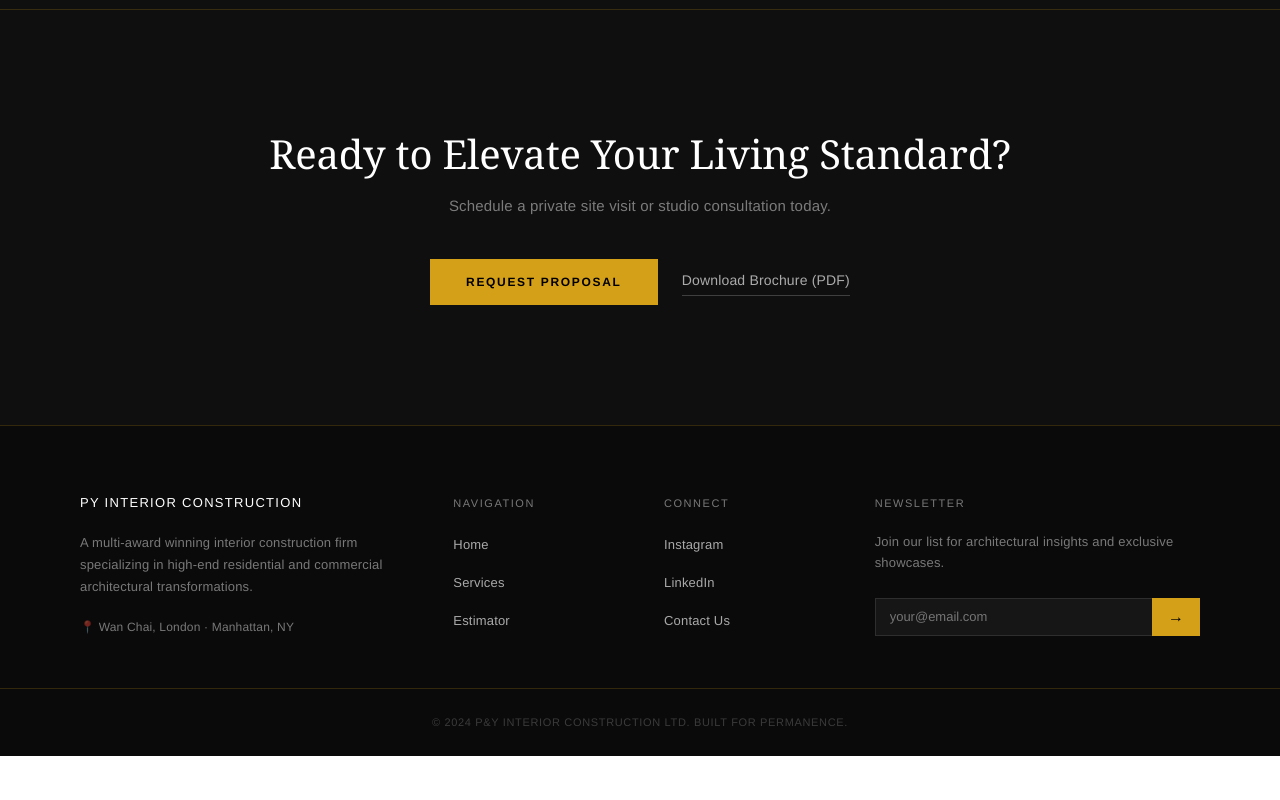
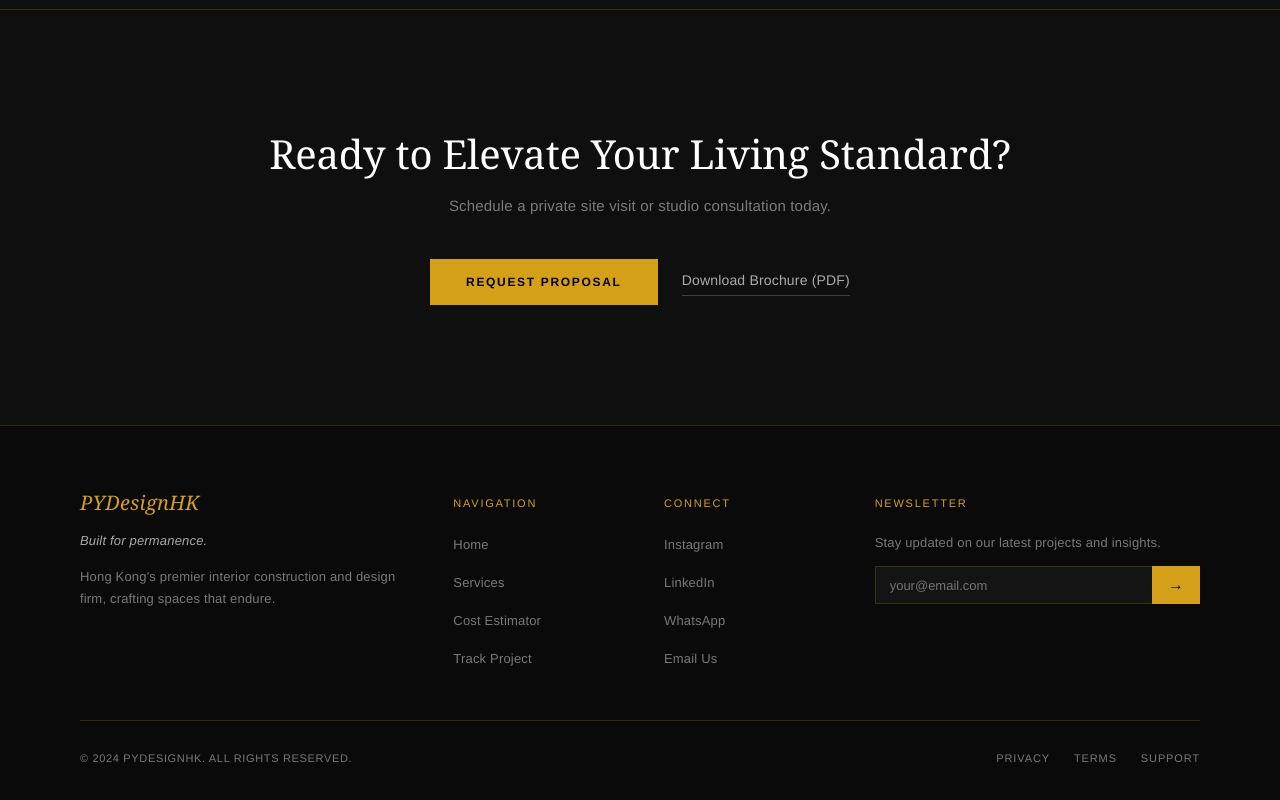
Before and after one commit to Wh1teBryuM/pydesignhk-v2, a React (Vite) app: page / in a window 1280 px wide. Shown: the part 3010-3810 px from the top of the page. Before the commit the page ends 3766 px from the top, so only its background shows below. Built offline with nearby package versions, Linux system fonts and the light colour scheme.

Commit message:
Footer as component

```diff
--- /dev/null
+++ b/src/components/Footer.jsx
@@ -0,0 +1,147 @@
+const GOLD = "#D4A017"
+const BORDER = "rgba(212,160,23,0.2)"
+const TEXT_MUTED = "rgba(255,255,255,0.45)"
+
+export default function Footer() {
+  return (
+    <footer style={styles.footer}>
+      <div style={styles.footerGrid}>
+        <div style={styles.footerCol}>
+          <p style={styles.footerBrand}>PYDesignHK</p>
+          <p style={styles.footerTagline}>Built for permanence.</p>
+          <p style={styles.footerDesc}>
+            Hong Kong's premier interior construction and design firm, crafting spaces that endure.
+          </p>
+        </div>
+        <div style={styles.footerCol}>
+          <p style={styles.footerColTitle}>NAVIGATION</p>
+          {["Home", "Services", "Cost Estimator", "Track Project"].map(link => (
+            <a key={link} href="#" style={styles.footerLink}>{link}</a>
+          ))}
+        </div>
+        <div style={styles.footerCol}>
+          <p style={styles.footerColTitle}>CONNECT</p>
+          {["Instagram", "LinkedIn", "WhatsApp", "Email Us"].map(link => (
+            <a key={link} href="#" style={styles.footerLink}>{link}</a>
+          ))}
+        </div>
+        <div style={styles.footerCol}>
+          <p style={styles.footerColTitle}>NEWSLETTER</p>
+          <p style={styles.footerDesc}>Stay updated on our latest projects and insights.</p>
+          <div style={styles.newsletterRow}>
+            <input
+              type="email"
+              placeholder="your@email.com"
+              style={styles.newsletterInput}
+            />
+            <button style={styles.newsletterBtn}>→</button>
+          </div>
+        </div>
+      </div>
+      <div style={styles.footerBottom}>
+        <p style={styles.footerCopy}>© 2024 PYDESIGNHK. ALL RIGHTS RESERVED.</p>
+        <div style={styles.footerBottomLinks}>
+          <a href="#" style={styles.footerSmallLink}>PRIVACY</a>
+          <a href="#" style={styles.footerSmallLink}>TERMS</a>
+          <a href="#" style={styles.footerSmallLink}>SUPPORT</a>
+        </div>
+      </div>
+    </footer>
+  )
+}
+
+const styles = {
+  footer: {
+    background: "#0a0a0a",
+    borderTop: `1px solid ${BORDER}`,
+    padding: "64px 80px 32px",
+  },
+  footerGrid: {
+    display: "grid",
+    gridTemplateColumns: "2fr 1fr 1fr 2fr",
+    gap: "48px",
+    marginBottom: "48px",
+  },
+  footerCol: {
+    display: "flex",
+    flexDirection: "column",
+    gap: "12px",
+  },
+  footerBrand: {
+    fontFamily: "Georgia, serif",
+    fontStyle: "italic",
+    fontSize: "20px",
+    color: GOLD,
+    margin: 0,
+  },
+  footerTagline: {
+    fontSize: "13px",
+    color: "rgba(255,255,255,0.65)",
+    margin: 0,
+    fontStyle: "italic",
+  },
+  footerDesc: {
+    fontSize: "13px",
+    color: TEXT_MUTED,
+    lineHeight: 1.7,
+    margin: 0,
+  },
+  footerColTitle: {
+    fontSize: "11px",
+    letterSpacing: "0.16em",
+    color: GOLD,
+    margin: "0 0 4px",
+  },
+  footerLink: {
+    fontSize: "13px",
+    color: TEXT_MUTED,
+    textDecoration: "none",
+  },
+  newsletterRow: {
+    display: "flex",
+    gap: "0",
+  },
+  newsletterInput: {
+    flex: 1,
+    background: "rgba(255,255,255,0.04)",
+    border: `1px solid ${BORDER}`,
+    borderRight: "none",
+    padding: "10px 14px",
+    color: "#fff",
+    fontSize: "13px",
+    outline: "none",
+    fontFamily: "inherit",
+  },
+  newsletterBtn: {
+    background: GOLD,
+    border: "none",
+    color: "#000",
+    padding: "10px 16px",
+    cursor: "pointer",
+    fontSize: "16px",
+    fontWeight: "bold",
+  },
+  footerBottom: {
+    borderTop: `1px solid ${BORDER}`,
+    paddingTop: "24px",
+    display: "flex",
+    justifyContent: "space-between",
+    alignItems: "center",
+  },
+  footerCopy: {
+    fontSize: "11px",
+    color: TEXT_MUTED,
+    letterSpacing: "0.06em",
+    margin: 0,
+  },
+  footerBottomLinks: {
+    display: "flex",
+    gap: "24px",
+  },
+  footerSmallLink: {
+    fontSize: "11px",
+    color: TEXT_MUTED,
+    textDecoration: "none",
+    letterSpacing: "0.08em",
+  },
+}
--- a/src/pages/Home.jsx
+++ b/src/pages/Home.jsx
@@ -1,5 +1,6 @@
 import { useNavigate } from "react-router-dom";
-import Navbar from "../components/Navbar"
+import Navbar from "../components/Navbar";
+import Footer from "../components/Footer";
 
 const NAV_LINKS = ["Home", "Services", "Cost Estimator", "Track Project"];
 
@@ -156,49 +157,7 @@ export default function HomePage() {
       </section>
 
       {/* Footer */}
-      <footer style={styles.footer}>
-        <div style={styles.footerTop}>
-          <div style={styles.footerBrand}>
-            <p style={styles.footerLogo}>PY INTERIOR CONSTRUCTION</p>
-            <p style={styles.footerBrandText}>
-              A multi-award winning interior construction firm specializing in
-              high-end residential and commercial architectural transformations.
-            </p>
-            <p style={styles.footerLocation}>📍 Wan Chai, London · Manhattan, NY</p>
-          </div>
-          <div style={styles.footerCol}>
-            <p style={styles.footerColTitle}>NAVIGATION</p>
-            {["Home", "Services", "Estimator"].map((l) => (
-              <a key={l} href="#" style={styles.footerLink}>{l}</a>
-            ))}
-          </div>
-          <div style={styles.footerCol}>
-            <p style={styles.footerColTitle}>CONNECT</p>
-            {["Instagram", "LinkedIn", "Contact Us"].map((l) => (
-              <a key={l} href="#" style={styles.footerLink}>{l}</a>
-            ))}
-          </div>
-          <div style={styles.footerCol}>
-            <p style={styles.footerColTitle}>NEWSLETTER</p>
-            <p style={styles.footerNewsletterText}>
-              Join our list for architectural insights and exclusive showcases.
-            </p>
-            <div style={styles.footerNewsletterRow}>
-              <input
-                type="email"
-                placeholder="your@email.com"
-                style={styles.footerInput}
-              />
-              <button style={styles.footerInputBtn}>→</button>
-            </div>
-          </div>
-        </div>
-        <div style={styles.footerBottom}>
-          <p style={styles.footerCopy}>
-            © 2024 P&Y INTERIOR CONSTRUCTION LTD. BUILT FOR PERMANENCE.
-          </p>
-        </div>
-      </footer>
+      <Footer />
     </div>
   );
 }
--- a/src/pages/Login.jsx
+++ b/src/pages/Login.jsx
@@ -1,5 +1,6 @@
 import { useState } from "react";
-import Navbar from "../components/Navbar"
+import Navbar from "../components/Navbar";
+import Footer from "../components/Footer";
 
 export default function LoginPage() {
   const [email, setEmail] = useState("");
@@ -157,6 +158,7 @@ export default function LoginPage() {
           </p>
         </div>
       </div>
+      <Footer />
     </div>
   );
 }
--- a/src/pages/Register.jsx
+++ b/src/pages/Register.jsx
@@ -1,6 +1,7 @@
 import { useState } from "react";
 import { useNavigate } from "react-router-dom";
-import Navbar from "../components/Navbar"
+import Navbar from "../components/Navbar";
+import Footer from "../components/Footer";
 
 const NAV_LINKS = ["Home", "Services", "Cost Estimator", "Track Project"];
 
@@ -178,6 +179,7 @@ export default function RegisterPage() {
           </div>
         </div>
       </div>
+      <Footer />
     </div>
   );
 }
```
